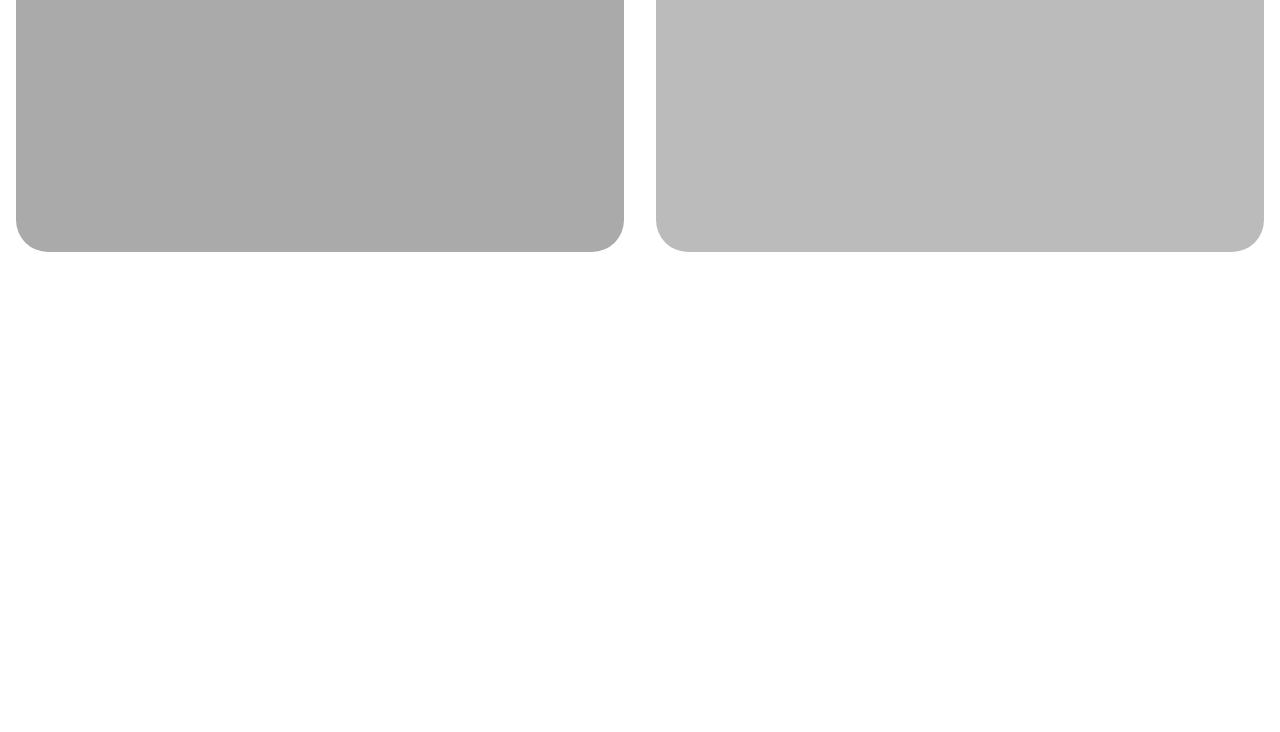
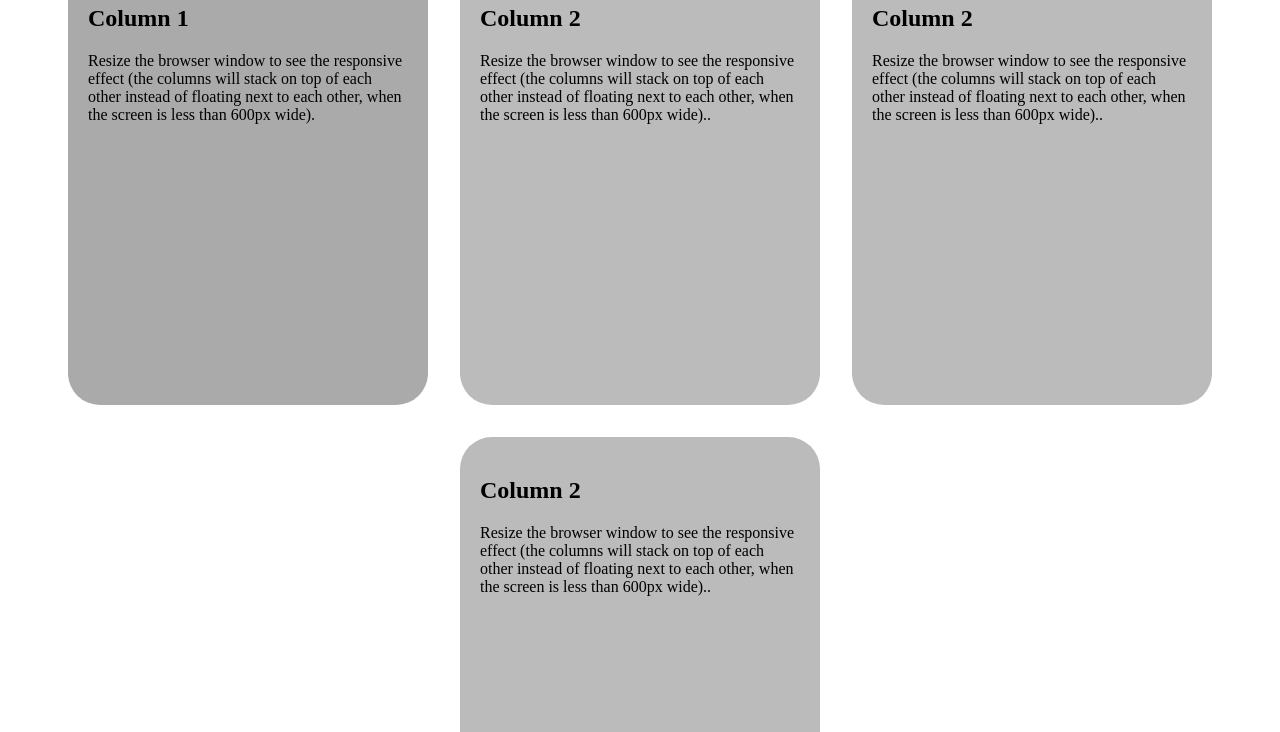
Before and after one commit to humagainbasanta/learning, a plain HTML site: page aws/Web application/index.html in a window 1280 px wide. Shown: the part 131-863 px from the top of the page. Before the commit the page ends 800 px from the top, so only its background shows below. Drawn offline with Linux system fonts and the light colour scheme.

Commit message:
learnig vagrant

```diff
--- a/aws/Web application/index.html
+++ b/aws/Web application/index.html
@@ -7,14 +7,21 @@
 <body>
 
 <h1 class="container">Responsive Two Column Layout</h1>
-<p></p>
 
 <div class="row">
-  <div class="column left" style="background-color:#aaa;">
+  <div class="column col-1" style="background-color:#aaa;">
     <h2>Column 1</h2>
     <p>Resize the browser window to see the responsive effect (the columns will stack on top of each other instead of floating next to each other, when the screen is less than 600px wide).</p>
   </div>
-  <div class="column right" style="background-color:#bbb;">
+  <div class="column col-2" style="background-color:#bbb;">
+    <h2>Column 2</h2>
+    <p>Resize the browser window to see the responsive effect (the columns will stack on top of each other instead of floating next to each other, when the screen is less than 600px wide)..</p>
+  </div>
+  <div class="column col-3" style="background-color:#bbb;">
+    <h2>Column 2</h2>
+    <p>Resize the browser window to see the responsive effect (the columns will stack on top of each other instead of floating next to each other, when the screen is less than 600px wide)..</p>
+  </div>
+  <div class="column col-4" style="background-color:#bbb;">
     <h2>Column 2</h2>
     <p>Resize the browser window to see the responsive effect (the columns will stack on top of each other instead of floating next to each other, when the screen is less than 600px wide)..</p>
   </div>
--- a/aws/Web application/style.css
+++ b/aws/Web application/style.css
@@ -1,54 +1,25 @@
-*{
-    margin: 0;
-    padding: 0;
-    box-sizing: content-box;
 
-}
-.container{
-    font-size: 1.5rem;
-    margin: 0.2em;
-    padding: 5px;
-}
+
 .row {
-    clear: both;
-  display: inline-flex;
+
+  display: flex;
     width: 100%;
-    justify-content: space-around;
+   flex-wrap: wrap;
+    align-content: space-between;
+    justify-content: center;
 
 }
 
  .column {
 
-  width: 50%;
-  padding: 10px;
-  height: 300px;
+  width: 40vh;
+  padding: 20px;
+  height: 400px;
   margin: 1em;
   border-radius: 2em;/* Should be removed. Only for demonstration */
 
 }
-
-/* Create two equal columns that floats next to each other */
- .left {
-    contain-intrinsic-height: 10;
-    /* padding-left: 1%;
-    margin: 10,5,3 ; */
-    }
-     .left p {
-    font-size: 0.8em;
-    }
- .right p {
-    font-size: 0.8em;
-/* Should be removed. Only for demonstration */
+.col-1{
+  flex-shrink: 20;
+  align-self: center;
 }
-/* Clear floats after the columns */
-.row:after {
-    content: "";
-    display: table;
-    clear: both;
-  }
-@media screen and (max-width: 600px) {
-    .column {
-      width: 100%;
-    }
-  }
-/* Responsive layout - makes the two columns stack on top of each other instead of next to each other */
```
Also changed, not shown: 2 other files.
